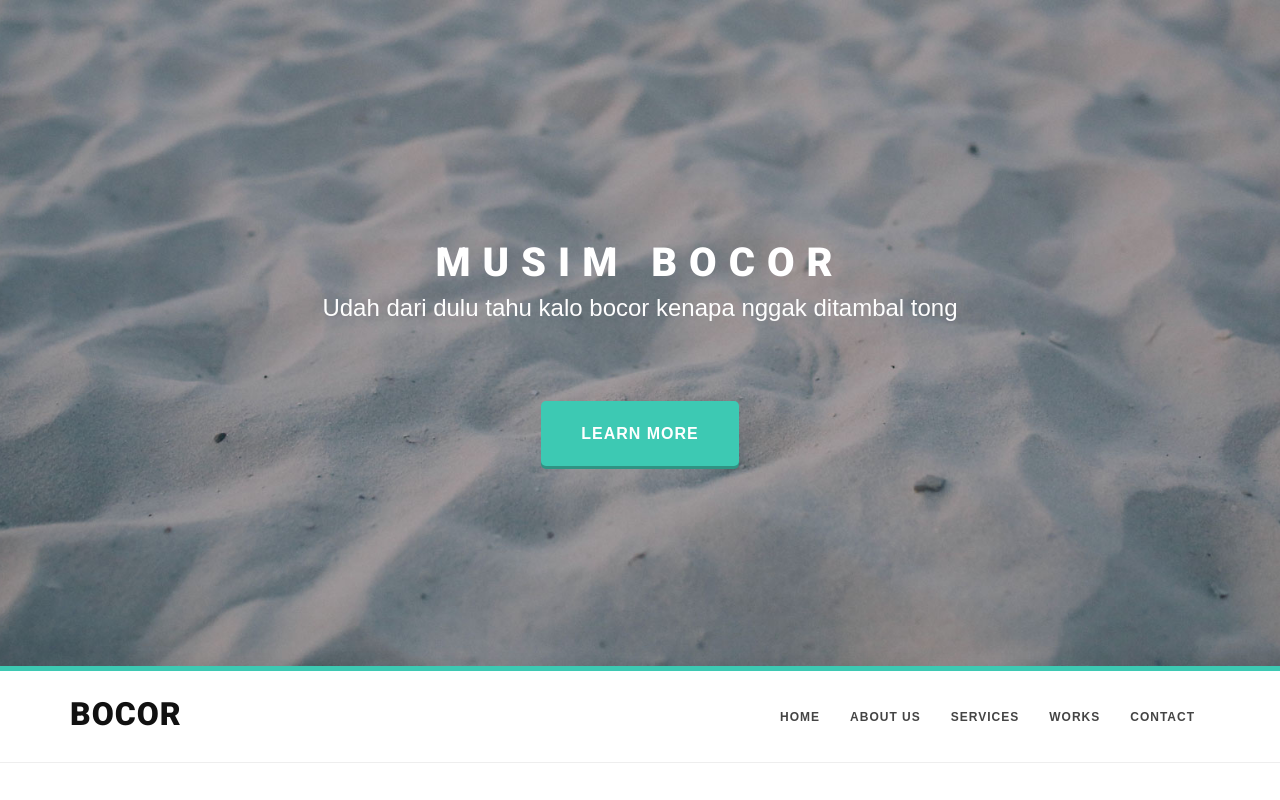
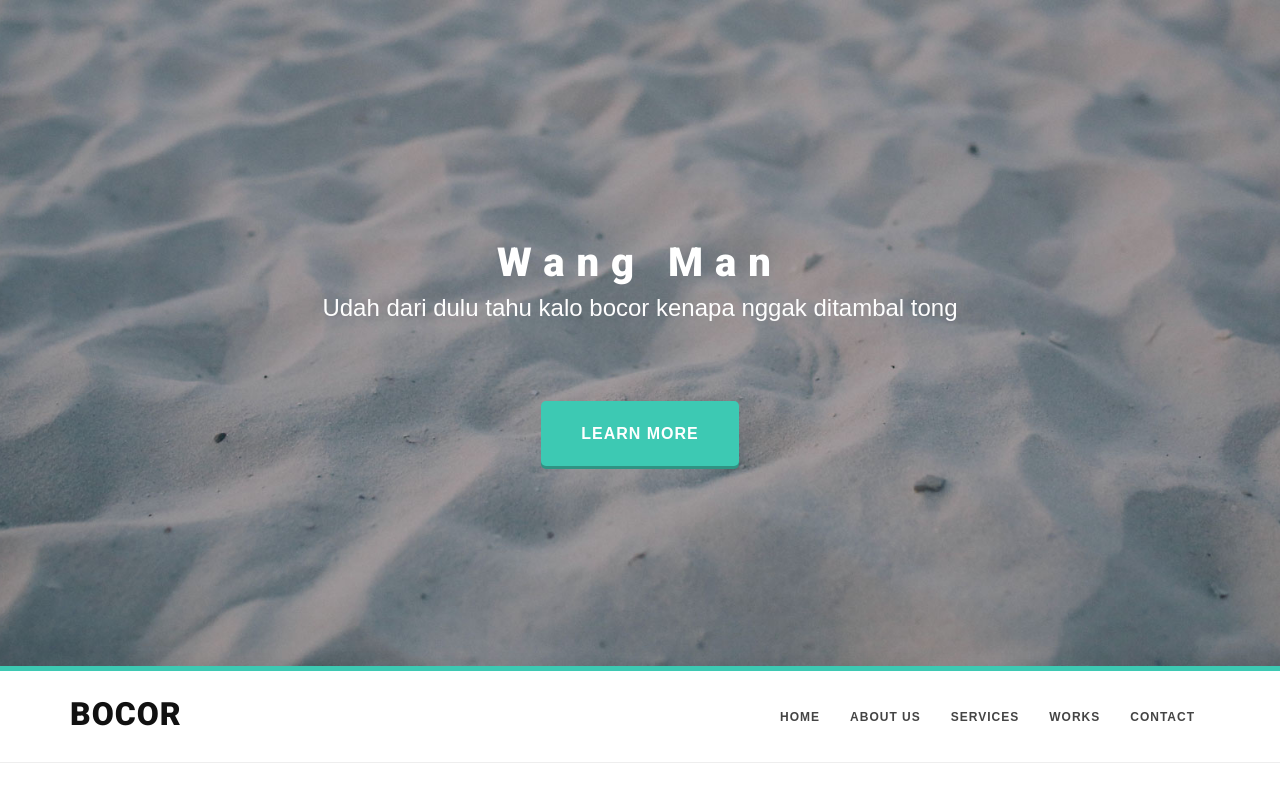
Before and after one commit to clear-chenxiaobin/wangman, a plain HTML site: page index.html in a window 1280 px wide. Shown: the top 800 px of the page. Drawn offline with nearby package versions, Linux system fonts and the light colour scheme; a web font is replaced by a local one.

Commit message:
20160925

```diff
--- a/index.html
+++ b/index.html
@@ -7,7 +7,7 @@
     <meta name="description" content="">
     <meta name="author" content="">
 
-    <title>Bocor bootstrap 3 one page template</title>
+    <title>Wang Man</title>
 
     <!-- css -->
     <link rel="stylesheet" href="http://maxcdn.bootstrapcdn.com/bootstrap/3.2.0/css/bootstrap.min.css">
@@ -32,7 +32,7 @@
               <div class="row">
                 <div class="col-md-8 col-md-offset-2 text-center inner">
 					<div class="animatedParent">
-						<h1 class="animated fadeInDown">MUSIM BOCOR</h1>
+						<h1 class="animated fadeInDown">Wang Man</h1>
 						<p class="animated fadeInUp">Udah dari dulu tahu kalo bocor kenapa nggak ditambal tong</p>
 					</div>
 			   </div>
```
